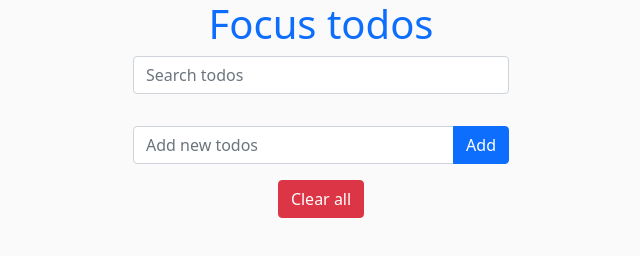
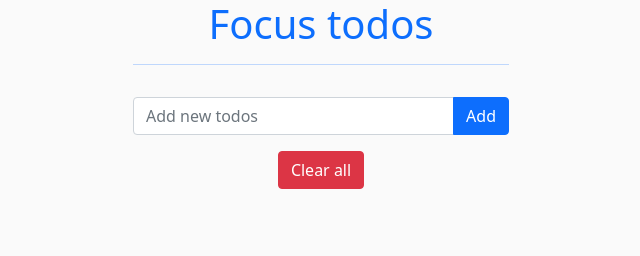
Before and after one commit to behruzusmonov94/focus-todo, a plain HTML site: page index.html in a window 1280 px wide. Shown: the whole page, without its empty margins (319-959 px from the left). Drawn offline with nearby package versions, Linux system fonts and the light colour scheme.

```diff
--- a/index.html
+++ b/index.html
@@ -19,11 +19,12 @@
         <header>
             <h1 class="text-center">Focus todos</h1>
         </header>
-        <div class="mb-3">
+        <hr>
+        <!-- <div class="mb-3">
             <form id="search-todo">
                 <input type="text" class="form-control" placeholder="Search todos">
             </form>
-        </div>
+        </div> -->
         <div class="todos list-group">
             <!-- <label class="list-group-item d-flex justify-content-between align-items-center">
                 <div class="d-flex">
```
